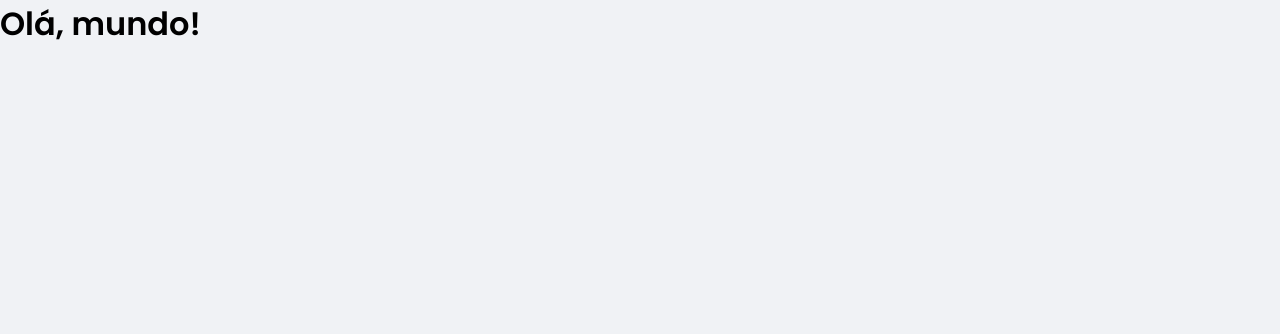
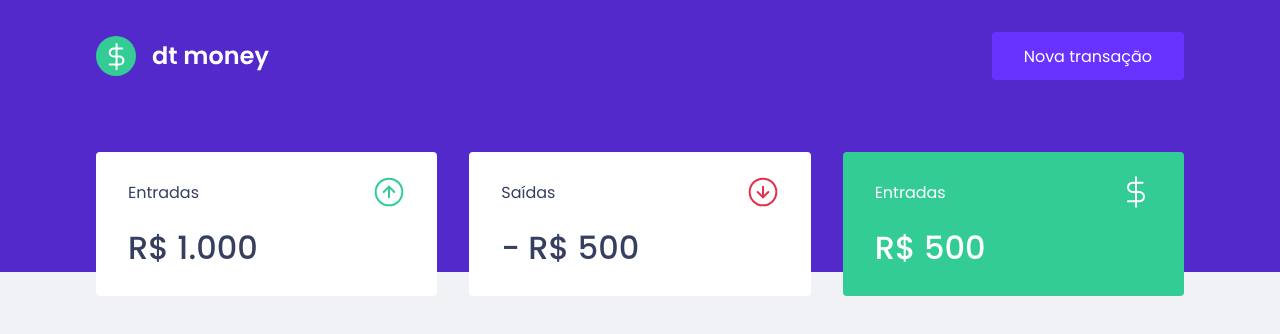
Before and after one commit to Ddiegoreis/dtmoney, a React (Create React App) app: page / in a window 1280 px wide. Shown: the top 334 px of the page. Built offline with nearby package versions, Linux system fonts and the light colour scheme.

Commit message:
Criaçao do header e summary.

```diff
--- a/public/index.html
+++ b/public/index.html
@@ -10,7 +10,7 @@
 		<title>Dt Money</title>
 
 		<link
-			href="https://fonts.googleapis.com/css2?family=Poppins:wght@400;600&display=swap"
+			href="https://fonts.googleapis.com/css2?family=Poppins:wght@400;500;600&display=swap"
 			rel="stylesheet"
 		/>
 	</head>
--- a/src/App.tsx
+++ b/src/App.tsx
@@ -1,11 +1,14 @@
+import { Dashboard } from './components/Dashboard'
+import { Header } from './components/Header'
+
 import { GlobalStyle } from './styles/global'
 
 export function App() {
 	return (
-		<div className='App'>
-			<h1>Olá, mundo!</h1>
-
+		<>
+			<Header />
+			<Dashboard />
 			<GlobalStyle />
-		</div>
+		</>
 	)
 }
--- /dev/null
+++ b/src/components/Dashboard/index.tsx
@@ -0,0 +1,11 @@
+import { Summary } from '../Summary'
+
+import { Container } from './styles'
+
+export function Dashboard() {
+	return (
+		<Container>
+			<Summary />
+		</Container>
+	)
+}
--- /dev/null
+++ b/src/components/Dashboard/styles.ts
@@ -0,0 +1,7 @@
+import styled from "styled-components";
+
+export const Container = styled.main`
+  max-width: 1120px;
+  margin: 0 auto;
+  padding: 2.5rem 1rem;
+`
--- /dev/null
+++ b/src/components/Header/index.tsx
@@ -0,0 +1,15 @@
+import logoImg from '../../assets/logo.svg'
+
+import { Container, Content } from './styles'
+
+export function Header() {
+	return (
+		<Container>
+			<Content>
+				<img src={logoImg} alt='dt money' />
+
+				<button type='button'>Nova transação</button>
+			</Content>
+		</Container>
+	)
+}
--- /dev/null
+++ b/src/components/Header/styles.ts
@@ -0,0 +1,31 @@
+import styled from 'styled-components'
+
+export const Container = styled.header`
+  background: var(--blue);
+`
+
+export const Content = styled.div`
+  max-width: 1120px;
+  margin: 0 auto;
+
+  padding: 2rem 1rem 12rem;
+  display: flex;
+  align-items: center;
+  justify-content: space-between;
+
+  button {
+    font-size: 1rem;
+    color: #ffffff;
+    background: var(--blue-light);
+    border: 0;
+    padding: 0 2rem;
+    border-radius: 0.25rem;
+    height: 3rem;
+
+    transition: filter 0.2s;
+
+    &:hover{
+      filter: brightness(0.9);
+    }
+  }
+`
--- /dev/null
+++ b/src/components/Summary/index.tsx
@@ -0,0 +1,41 @@
+import income from '../../assets/income.svg'
+import outcome from '../../assets/outcome.svg'
+import total from '../../assets/total.svg'
+
+import { Container } from './styles'
+
+export function Summary() {
+	return (
+		<Container>
+			<div>
+				<header>
+					<p>Entradas</p>
+
+					<img src={income} alt='Entradas' />
+				</header>
+
+				<strong>R$ 1.000</strong>
+			</div>
+
+			<div>
+				<header>
+					<p>Saídas</p>
+
+					<img src={outcome} alt='Saídas' />
+				</header>
+
+				<strong>- R$ 500</strong>
+			</div>
+
+			<div className='highlight-background'>
+				<header>
+					<p>Entradas</p>
+
+					<img src={total} alt='Entradas' />
+				</header>
+
+				<strong>R$ 500</strong>
+			</div>
+		</Container>
+	)
+}
--- /dev/null
+++ b/src/components/Summary/styles.ts
@@ -0,0 +1,34 @@
+import styled from "styled-components";
+
+export const Container = styled.div`
+  display: grid;
+  grid-template-columns: repeat(3, 1fr);
+  gap: 2rem;
+  margin-top: -10rem;
+
+  div {
+    background: var(--shape);
+    padding: 1.5rem 2rem;
+    border-radius: 0.25rem;
+    color: var(--text-title);
+
+    header {
+      display: flex;
+      align-items: center;
+      justify-content: space-between;
+    }
+
+    strong {
+      display: block;
+      margin-top: 1rem;
+      font-size: 2rem;
+      font-weight: 500;
+      line-height: 3rem;
+    }
+
+    &.highlight-background {
+      background: var(--green);
+      color: #ffffff;
+    }
+  }
+`
```
